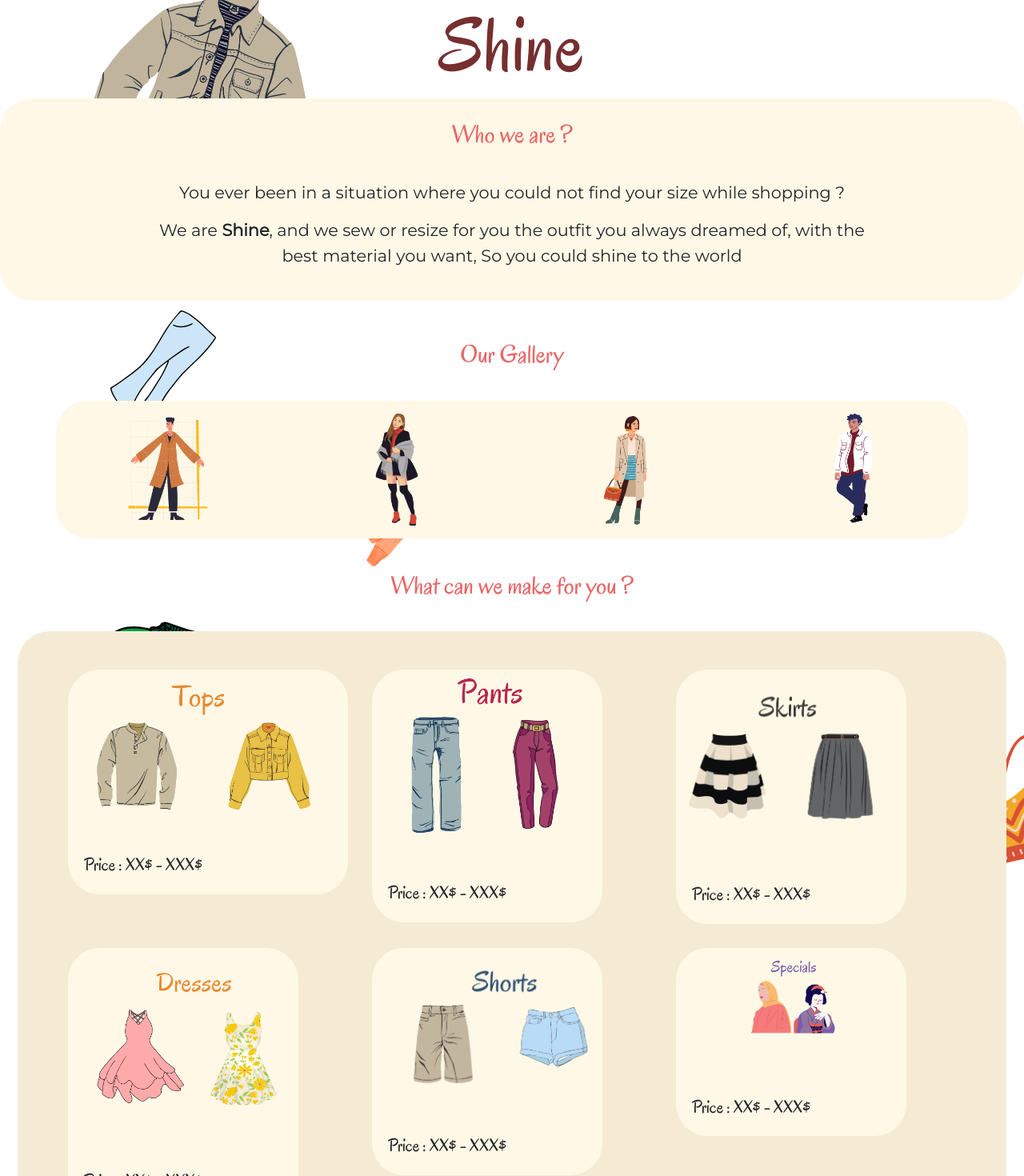
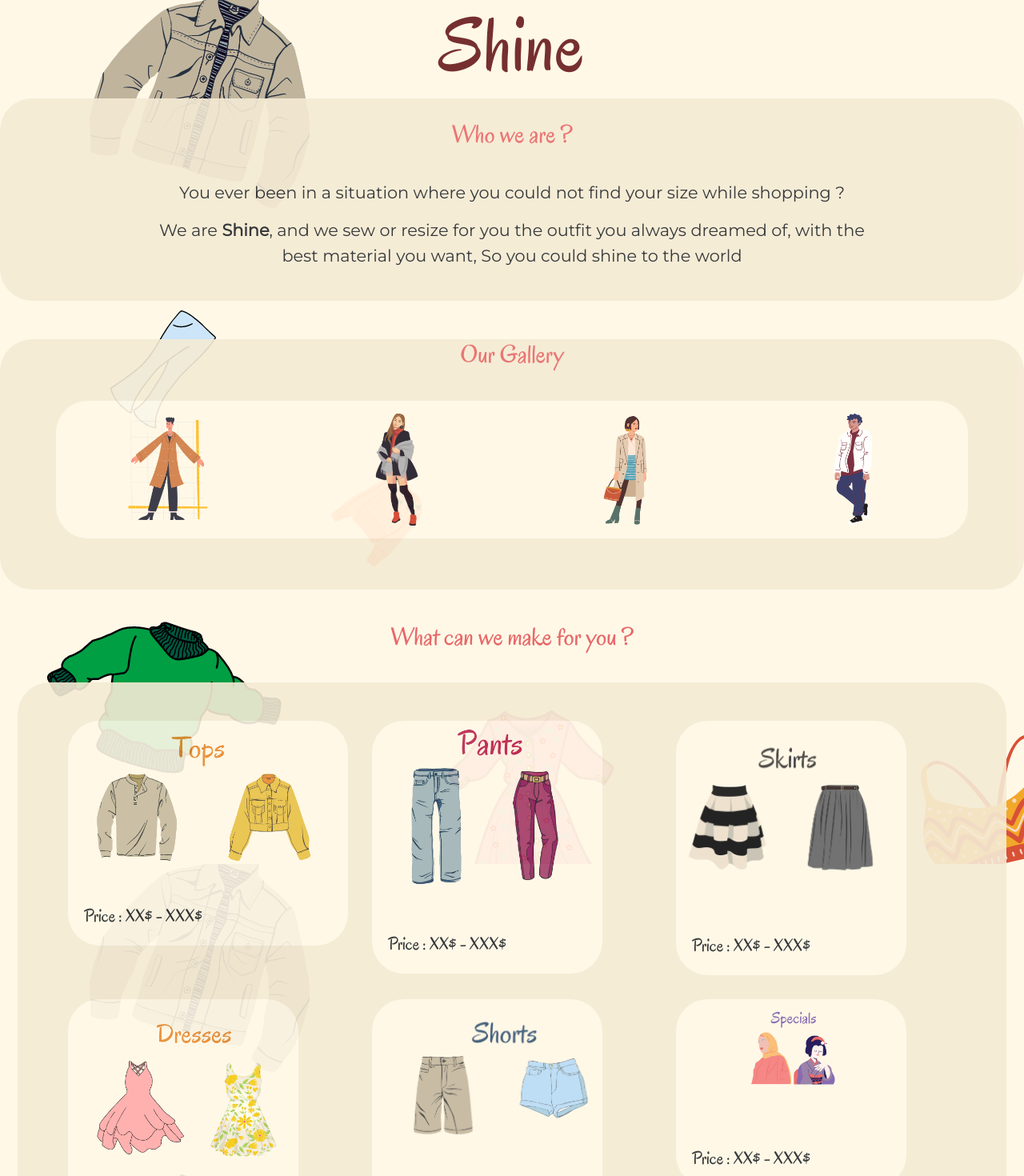
Before and after one commit to Foxmik0007/Shine, an Angular app: page / in a window 1280 px wide. Shown: the top 1470 px of the page at 80% size. Built offline with nearby package versions, Linux system fonts and the light colour scheme.

Commit message:
layout update

```diff
--- a/src/app/about/about.component.css
+++ b/src/app/about/about.component.css
@@ -1,6 +1,14 @@
 .subtitle {
   padding-bottom: 30px;
 }
+
+.gallery {
+  background-color:#f5ebd5 ;
+  opacity: 0.9;
+  padding-bottom: 5%;
+  border-radius: 40px;
+}
+
 h2 {
   display: flex;
   justify-content: center;
@@ -22,11 +30,14 @@ h2 {
     display: flex;
     flex-direction: column;
     padding: 2% 15% 2% 15%;
-  background-color:#FFF8E7 ;
+  background-color:#f5ebd5 ;
+  opacity: 0.9;
   border-radius: 40px;
+
 }
 
 p {
   font-family: Montserrat;
   font-size: 1.3em;
+
 }
--- a/src/app/about/about.component.html
+++ b/src/app/about/about.component.html
@@ -9,7 +9,7 @@
 <br>
 <br>
 
-<div>
+<div class="gallery">
   <h2 class="subtitle"> Our Gallery </h2>
 
   <div class="container">
--- a/src/app/app.component.css
+++ b/src/app/app.component.css
@@ -21,3 +21,7 @@ h1 {
   font-size: 6em;
   color: #762F2F;
 }
+
+body {
+  background-color: #fff8e7;
+}
--- a/src/app/app.component.html
+++ b/src/app/app.component.html
@@ -1,4 +1,4 @@
-<body background="assets/images/Background.png">
+<body background="assets/images/Background2.png">
 <section>
   <ng-container>
     <div>
--- a/src/app/booking/booking.component.css
+++ b/src/app/booking/booking.component.css
@@ -1,6 +1,8 @@
 h2 {
   display: flex;
   justify-content: center;
+  font-family: Oregano;
+  color:  #E86868;
 }
 
 
@@ -18,7 +20,8 @@ button {
 
 .forms {
   padding: 5em 5em 5em 5em;
-  background-color: #FFF8E7;
+  background-color: #f5ebd5;
+  opacity: 0.9;
   border: none;
   border-radius: 40px;
 }
--- a/src/app/location/location.component.css
+++ b/src/app/location/location.component.css
@@ -9,10 +9,11 @@ h2 {
 }
 
 .card {
-  background-color: #FFF8E7;
+  background-color: #f5ebd5;
   border: none;
   padding: 4em;
   border-radius: 40px;
+  opacity: 0.9;
 }
  div {
    font-family: Oregano;
--- a/src/app/services/services.component.css
+++ b/src/app/services/services.component.css
@@ -18,6 +18,7 @@ h2 {
   background-color: #f5ebd5;
   padding: 3em;
   border-radius: 40px;
+  opacity: 0.9;
 }
 
 .card {
```
Also changed, not shown: src/assets/images/Background2.png (added).
